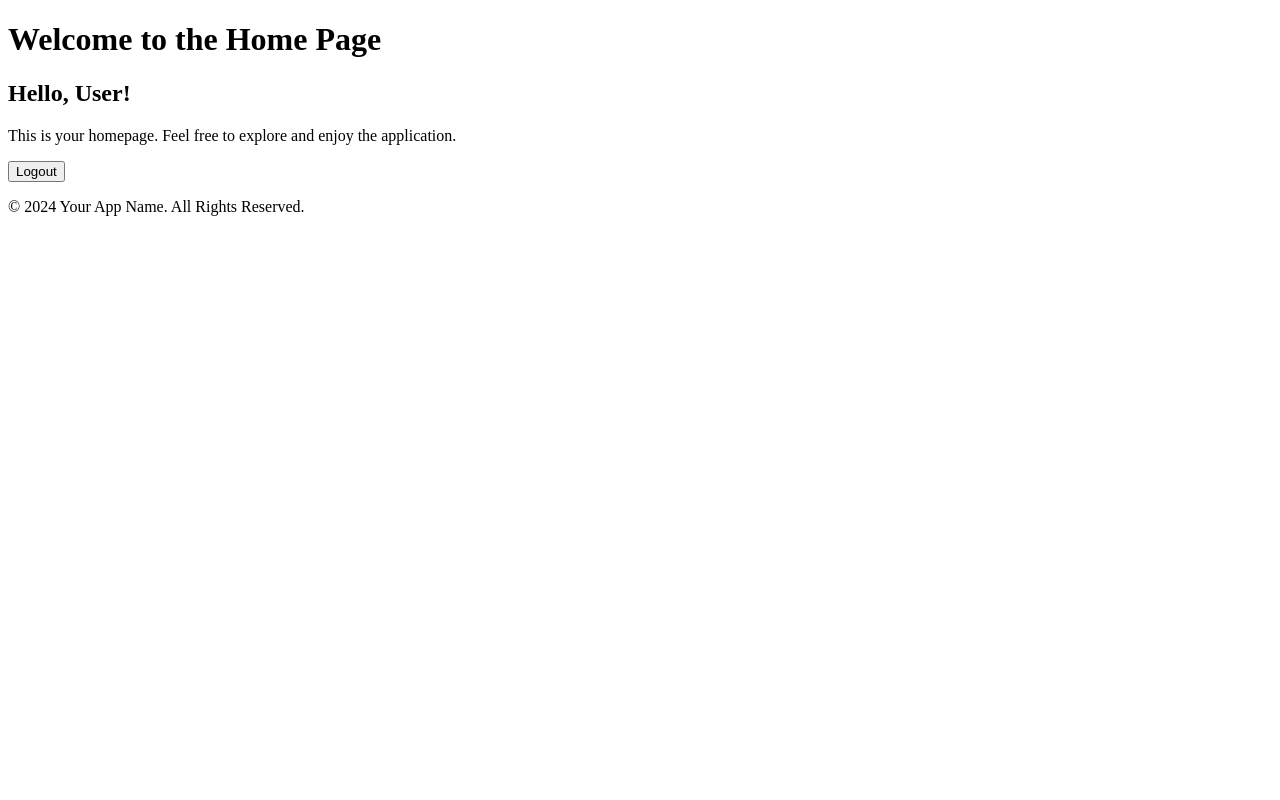
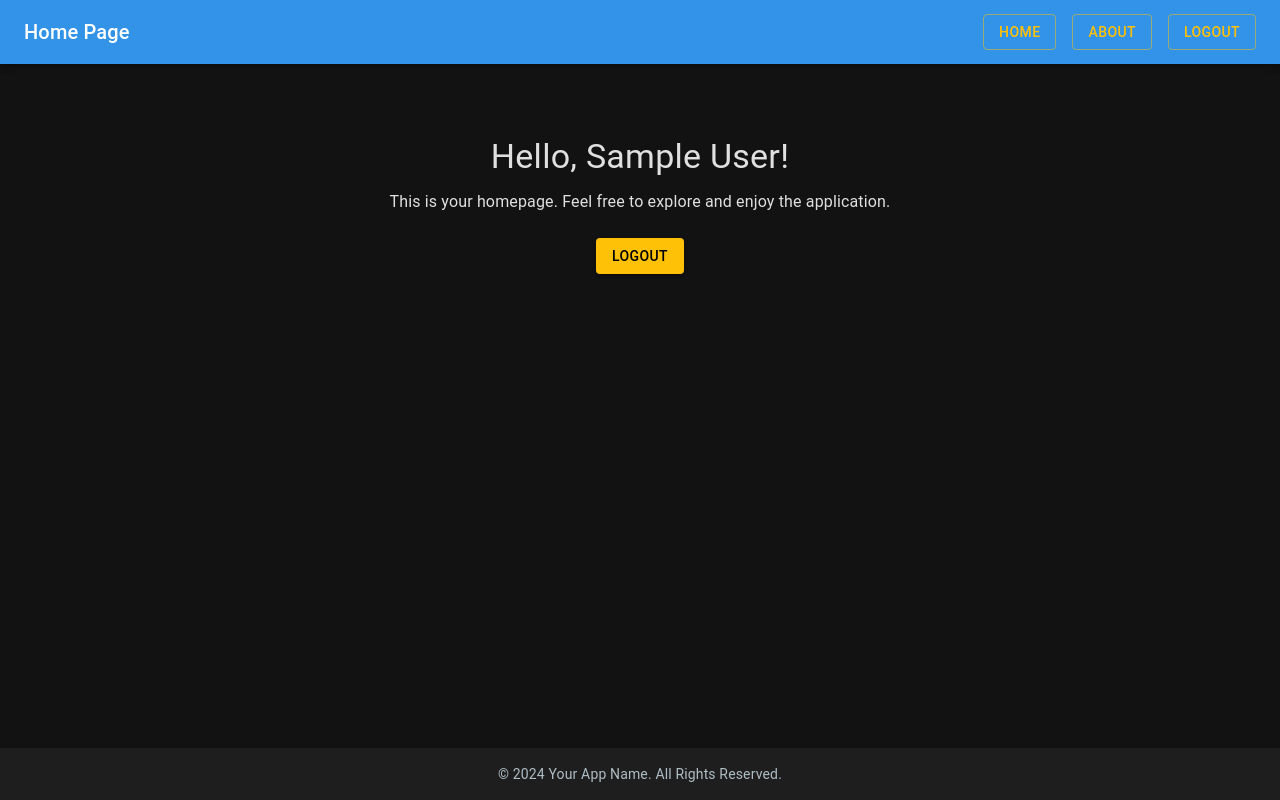
Before and after one commit to T-H-0-M/Web-Starter-Kit, a React (Vite) app: page / in a window 1280 px wide. Built offline with nearby package versions, Linux system fonts and the light colour scheme; no server answers; sample sign-in values are in the browser's storage.

Commit message:
Added application styling

```diff
--- a/package.json
+++ b/package.json
@@ -10,6 +10,9 @@
     "preview": "vite preview"
   },
   "dependencies": {
+    "@emotion/react": "^11.14.0",
+    "@emotion/styled": "^11.14.0",
+    "@mui/material": "^6.3.0",
     "firebase": "^11.1.0",
     "react": "^18.3.1",
     "react-dom": "^18.3.1",
--- /dev/null
+++ b/src/components/Navbar.tsx
@@ -0,0 +1,54 @@
+import React from "react";
+import { AppBar, Toolbar, Typography, Button, Box } from "@mui/material";
+import { signOut } from "firebase/auth";
+import { auth } from "../config/firebaseConfig";
+import { useNavigate } from "react-router-dom";
+
+interface NavbarProps {
+  title: string;
+}
+
+export const Navbar: React.FC<NavbarProps> = ({ title }) => {
+  const navigate = useNavigate();
+
+  const handleLogout = async () => {
+    try {
+      await signOut(auth);
+      alert("You have been logged out.");
+      navigate("/login");
+    } catch (error) {
+      console.error("Error logging out: ", error);
+    }
+  };
+
+  return (
+    <AppBar position="static" enableColorOnDark>
+      <Toolbar>
+        <Typography variant="h6" sx={{ flexGrow: 1 }}>
+          {title}
+        </Typography>
+        <Box>
+          <Button
+            color="secondary"
+            variant="outlined"
+            sx={{ mr: 2 }}
+            onClick={() => navigate("/")}
+          >
+            Home
+          </Button>
+          <Button
+            color="secondary"
+            variant="outlined"
+            sx={{ mr: 2 }}
+            onClick={() => navigate("/about")}
+          >
+            About
+          </Button>
+          <Button color="secondary" variant="outlined" onClick={handleLogout}>
+            Logout
+          </Button>
+        </Box>
+      </Toolbar>
+    </AppBar>
+  );
+};
--- /dev/null
+++ b/src/components/PageLayout.tsx
@@ -0,0 +1,51 @@
+import React from "react";
+import { Box, Container, Typography } from "@mui/material";
+import { Navbar } from "./Navbar";
+
+interface PageLayoutProps {
+  title?: string;
+  children: React.ReactNode;
+}
+
+export const PageLayout: React.FC<PageLayoutProps> = ({
+  title = "My App",
+  children,
+}) => {
+  return (
+    <Box
+      sx={{
+        minHeight: "100vh",
+        display: "flex",
+        flexDirection: "column",
+        backgroundColor: "background.default",
+      }}
+    >
+      <Navbar title={title} />
+
+      <Box
+        component="main"
+        sx={{
+          flex: 1,
+          overflowY: "auto",
+        }}
+      >
+        <Container maxWidth="md" disableGutters sx={{ py: 4 }}>
+          {children}
+        </Container>
+      </Box>
+
+      <Box
+        component="footer"
+        sx={{
+          py: 2,
+          textAlign: "center",
+          backgroundColor: "background.paper",
+        }}
+      >
+        <Typography variant="body2" color="textSecondary">
+          &copy; {new Date().getFullYear()} Your App Name. All Rights Reserved.
+        </Typography>
+      </Box>
+    </Box>
+  );
+};
--- /dev/null
+++ b/src/config/theme.ts
@@ -0,0 +1,31 @@
+import { createTheme } from "@mui/material/styles";
+
+export const darkTheme = createTheme({
+  palette: {
+    mode: "dark",
+    primary: {
+      main: "#1E88E5",
+      light: "#6AB7FF",
+      dark: "#005CB2",
+      contrastText: "#FFFFFF",
+    },
+    secondary: {
+      main: "#FFC107",
+      light: "#FFD54F",
+      dark: "#FFA000",
+      contrastText: "#000000",
+    },
+    background: {
+      default: "#121212",
+      paper: "#1E1E1E",
+    },
+    error: {
+      main: "#F44336",
+      contrastText: "#FFFFFF",
+    },
+    text: {
+      primary: "#E0E0E0",
+      secondary: "#B0BEC5",
+    },
+  },
+});
--- a/src/pages/Home.tsx
+++ b/src/pages/Home.tsx
@@ -1,6 +1,8 @@
 import React from "react";
 import { auth } from "../config/firebaseConfig";
 import { signOut } from "firebase/auth";
+import { Button, Typography, Box } from "@mui/material";
+import { PageLayout } from "../components/PageLayout";
 
 export const HomePage: React.FC = () => {
   const handleLogout = async () => {
@@ -8,34 +10,25 @@ export const HomePage: React.FC = () => {
       await signOut(auth);
       alert("You have been logged out.");
     } catch (error) {
-      console.error("Error logging out: ", error);
+      console.error("Error logging out:", error);
     }
   };
 
   return (
-    <div className="min-h-screen flex flex-col items-center justify-center bg-gradient-to-r from-blue-400 to-blue-600 text-white">
-      <header className="w-full p-4 bg-blue-800 shadow-md">
-        <h1 className="text-center text-3xl font-bold">
-          Welcome to the Home Page
-        </h1>
-      </header>
-      <main className="flex flex-col items-center mt-10">
-        <h2 className="text-2xl font-semibold mb-4">Hello, User!</h2>
-        <p className="text-lg text-center mb-8">
+    <PageLayout title="Home Page">
+      <Box sx={{ textAlign: "center", mt: 5 }}>
+        <Typography variant="h4" gutterBottom>
+          Hello, {auth.currentUser?.displayName}!
+        </Typography>
+
+        <Typography variant="body1" sx={{ mb: 3 }}>
           This is your homepage. Feel free to explore and enjoy the application.
-        </p>
-        <button
-          onClick={handleLogout}
-          className="px-6 py-2 bg-red-500 rounded-lg text-white font-medium hover:bg-red-600 focus:outline-none focus:ring-2 focus:ring-red-400"
-        >
+        </Typography>
+
+        <Button variant="contained" color="secondary" onClick={handleLogout}>
           Logout
-        </button>
-      </main>
-      <footer className="w-full p-4 mt-auto bg-blue-800 shadow-md text-center">
-        <p className="text-sm">
-          &copy; {new Date().getFullYear()} Your App Name. All Rights Reserved.
-        </p>
-      </footer>
-    </div>
+        </Button>
+      </Box>
+    </PageLayout>
   );
 };
--- a/src/pages/Signup.tsx
+++ b/src/pages/Signup.tsx
@@ -1,57 +1,165 @@
 import React, { useState } from "react";
+import { useNavigate } from "react-router-dom";
 import { auth } from "../config/firebaseConfig";
-import { createUserWithEmailAndPassword } from "firebase/auth";
+import { createUserWithEmailAndPassword, updateProfile } from "firebase/auth";
+import {
+  Paper,
+  Typography,
+  TextField,
+  Button,
+  Alert,
+  Box,
+  Link as MuiLink,
+} from "@mui/material";
+import { PageLayout } from "../components/PageLayout";
+import { Link as RouterLink } from "react-router-dom";
 
 export const SignupPage: React.FC = () => {
+  const [firstName, setFirstName] = useState("");
+  const [lastName, setLastName] = useState("");
   const [email, setEmail] = useState("");
   const [password, setPassword] = useState("");
+  const [confirmPassword, setConfirmPassword] = useState("");
   const [error, setError] = useState<string | null>(null);
+
+  const navigate = useNavigate();
 
   const handleSignup = async (e: React.FormEvent) => {
     e.preventDefault();
     setError(null);
+
+    if (password !== confirmPassword) {
+      setError("Passwords do not match. Please try again.");
+      return;
+    }
+
     try {
-      await createUserWithEmailAndPassword(auth, email, password);
-      alert("Signup successful!");
+      const userCredential = await createUserWithEmailAndPassword(
+        auth,
+        email,
+        password,
+      );
+
+      await updateProfile(userCredential.user, {
+        displayName: `${firstName} ${lastName}`,
+      });
+
+      navigate("/");
     } catch (err) {
       setError((err as Error).message);
     }
   };
 
   return (
-    <div className="flex flex-col items-center justify-center min-h-screen bg-gray-100">
-      <div className="w-full max-w-md bg-white p-8 rounded-lg shadow-md">
-        <h1 className="text-2xl font-bold text-center mb-4">Signup</h1>
-        <form onSubmit={handleSignup} className="space-y-4">
-          <div>
-            <label className="block text-gray-700">Email:</label>
-            <input
+    <PageLayout title="Signup">
+      <Box
+        display="flex"
+        justifyContent="center"
+        alignItems="center"
+        minHeight="60vh"
+      >
+        <Paper
+          elevation={4}
+          sx={{
+            p: 4,
+            backgroundColor: "background.paper",
+            borderRadius: 2,
+            width: "100%",
+            maxWidth: 400,
+          }}
+        >
+          <Typography variant="h5" textAlign="center" mb={2}>
+            Sign Up
+          </Typography>
+
+          <form onSubmit={handleSignup}>
+            {/* First Name and Last Name in a responsive Box */}
+            <Box
+              display="flex"
+              flexDirection={{ xs: "column", sm: "row" }}
+              gap={2}
+              sx={{ mb: 2 }}
+            >
+              <TextField
+                fullWidth
+                required
+                label="First Name"
+                variant="outlined"
+                value={firstName}
+                onChange={(e) => setFirstName(e.target.value)}
+              />
+              <TextField
+                fullWidth
+                required
+                label="Last Name"
+                variant="outlined"
+                value={lastName}
+                onChange={(e) => setLastName(e.target.value)}
+              />
+            </Box>
+
+            {/* Email */}
+            <Box sx={{ mb: 2 }}>
+              <TextField
+                fullWidth
+                required
+                label="Email"
                 type="email"
+                variant="outlined"
                 value={email}
                 onChange={(e) => setEmail(e.target.value)}
+              />
+            </Box>
+
+            {/* Password */}
+            <Box sx={{ mb: 2 }}>
+              <TextField
+                fullWidth
                 required
-              className="w-full px-4 py-2 border rounded-lg focus:outline-none focus:ring-2 focus:ring-green-500"
-            />
-          </div>
-          <div>
-            <label className="block text-gray-700">Password:</label>
-            <input
+                label="Password"
                 type="password"
+                variant="outlined"
                 value={password}
                 onChange={(e) => setPassword(e.target.value)}
+              />
+            </Box>
+
+            {/* Confirm Password */}
+            <Box sx={{ mb: 3 }}>
+              <TextField
+                fullWidth
                 required
-              className="w-full px-4 py-2 border rounded-lg focus:outline-none focus:ring-2 focus:ring-green-500"
+                label="Confirm Password"
+                type="password"
+                variant="outlined"
+                value={confirmPassword}
+                onChange={(e) => setConfirmPassword(e.target.value)}
               />
-          </div>
-          <button
-            type="submit"
-            className="w-full py-2 bg-green-500 text-white rounded-lg hover:bg-green-600 focus:outline-none focus:ring-2 focus:ring-green-500"
-          >
+            </Box>
+
+            {/* Submit Button */}
+            <Button type="submit" variant="contained" color="primary" fullWidth>
               Signup
-          </button>
+            </Button>
           </form>
-        {error && <p className="mt-4 text-center text-red-500">{error}</p>}
-      </div>
-    </div>
+
+          {error && (
+            <Alert severity="error" sx={{ mt: 2 }}>
+              {error}
+            </Alert>
+          )}
+
+          {/* Link to Login */}
+          <Box textAlign="center" mt={3}>
+            <Typography variant="body2">
+              Already have an account?{" "}
+              <MuiLink component={RouterLink} to="/login" underline="hover">
+                Log in
+              </MuiLink>
+            </Typography>
+          </Box>
+        </Paper>
+      </Box>
+    </PageLayout>
   );
 };
```
Also changed, not shown: src/App.tsx (+9 -2 lines), src/pages/Login.tsx (+76 -25 lines), 1 other file (tests, documents, lock files or other folders). Lines whose indentation alone changed are shown as unchanged.
